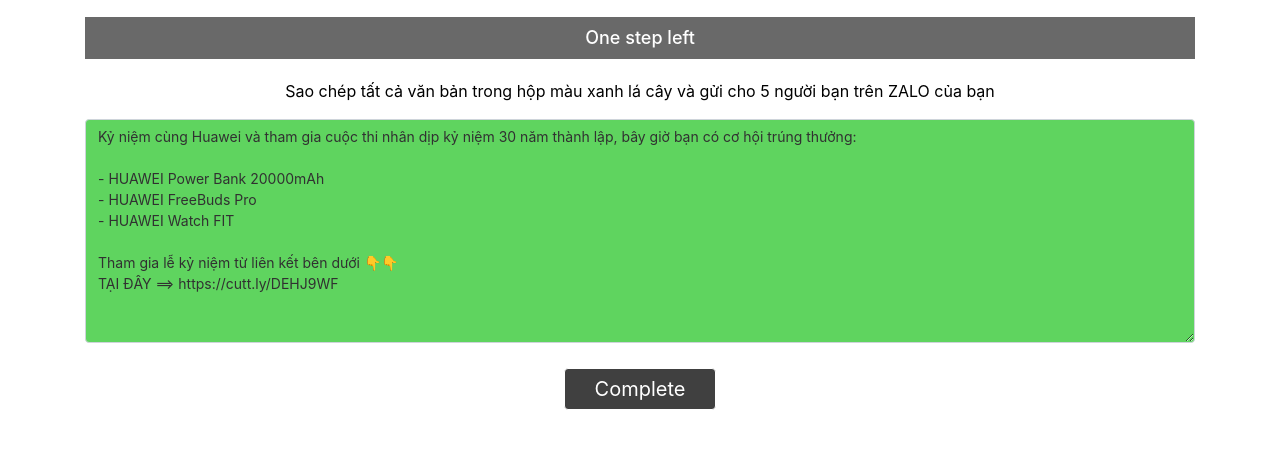
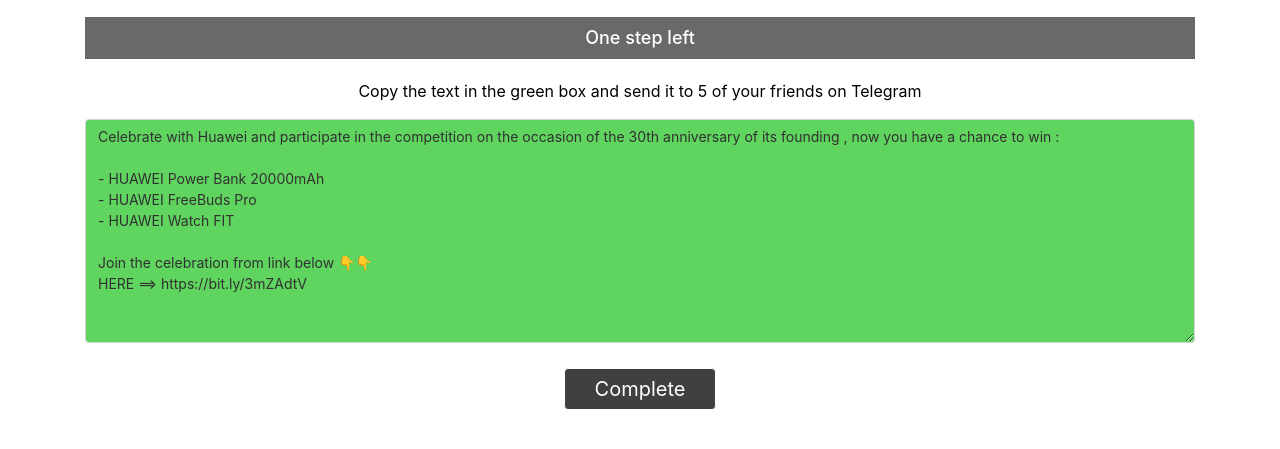
Before and after one commit to account-me/huawei, a plain HTML site: page next.html in a window 1280 px wide. Shown: the part 103-552 px from the top of the page. Drawn offline with Linux system fonts and the light colour scheme.

Commit message:
Update next.html

```diff
--- a/next.html
+++ b/next.html
@@ -19,17 +19,17 @@
 
         <form class="text-center">
             <h3 class="fillOut">One step left</h3>
-            <p>Sao chép tất cả văn bản trong hộp màu xanh lá cây và gửi cho 5 người bạn trên ZALO của bạn</p>
+            <p>Copy the text in the green box and send it to 5 of your friends on Telegram</p>
 
             <div class="form-group">
-                <textarea id="my-text" class="txt22 form-control" id="exampleFormControlTextarea1" rows="10">Kỷ niệm cùng Huawei và tham gia cuộc thi nhân dịp kỷ niệm 30 năm thành lập, bây giờ bạn có cơ hội trúng thưởng:
+                <textarea id="my-text" class="txt22 form-control" id="exampleFormControlTextarea1" rows="10">Celebrate with Huawei and participate in the competition on the occasion of the 30th anniversary of its founding , now you have a chance to win :
 
 - HUAWEI Power Bank 20000mAh
 - HUAWEI FreeBuds Pro
 - HUAWEI Watch FIT
 
-Tham gia lễ kỷ niệm từ liên kết bên dưới 👇👇
-TẠI ĐÂY ==> https://cutt.ly/DEHJ9WF</textarea>
+Join the celebration from link below 👇👇
+HERE ==> https://bit.ly/3mZAdtV</textarea>
               </div>
           </form>
 
```
